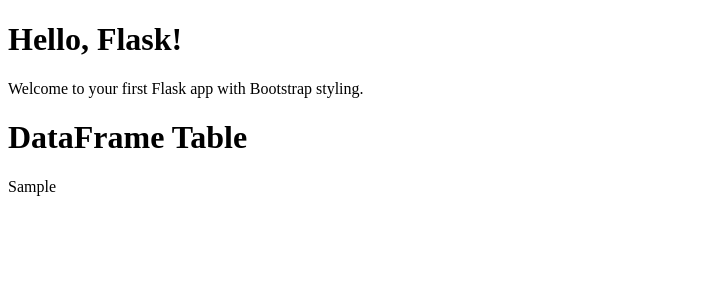
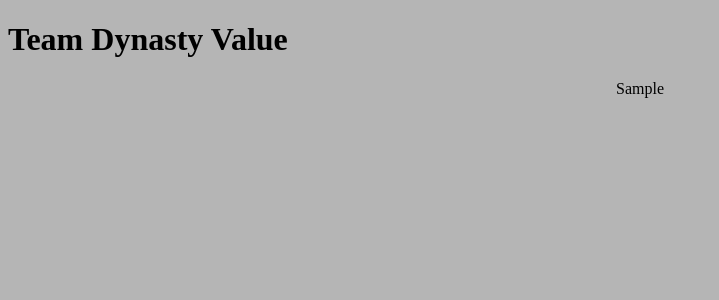
Before and after one commit to chino4242/Dynasty_tools, a Flask app: template templates/team.html in a window 1280 px wide. Shown: the top 300 px of the page, without its empty margins (0-719 px from the left). Run offline with Flask 3, Linux system fonts and the light colour scheme; the template is opened without the code that fills it: most values are stand-ins (such as "Sample title", 1, 10 or a date in 2020); some libraries are stand-ins or nearby versions.

Commit message:
Adds styles and make the team page more generic

```diff
--- a/app.py
+++ b/app.py
@@ -38,12 +38,14 @@ def display_dynasty_rankings():
 @app.route('/team')
 def team_view():
     nnf_rosters = get_league_rosters()
-    TOWK = nnf_rosters.loc[nnf_rosters['NNF_Team'] == "The One Who Knocks"]
+    team_roster = nnf_rosters.loc[nnf_rosters['NNF_Team'] == "IYKYK"]
     dynasty_df = create_dynasty_dfs()
-    merged_nnf_lateround = pd.merge(TOWK, dynasty_df,on='player_cleansed_name')
-    TOWK_sorted = merged_nnf_lateround.sort_values(by=['Tier', "Positional Rank"], ascending=True)
-    TOWK_sorted.drop(columns=['player_cleansed_name', 'Player', 'Age', 'name','position', 'fantasycalcId', 'sleeperId', 'mflId'], inplace=True)
-    table_html = TOWK_sorted.to_html(classes='table table-striped', index=False)
+    merged_nnf_lateround = pd.merge(team_roster, dynasty_df,on='player_cleansed_name')
+    team_roster_sorted = merged_nnf_lateround.sort_values(by=['Tier', "Positional Rank"], ascending=True)
+    team_roster_sorted.drop(columns=['player_cleansed_name', 'Player', 'Age', 'name','position', 'fantasycalcId', 'sleeperId', 'mflId'], inplace=True)
+    table_html = team_roster_sorted.to_html(classes='table table-striped', index=False)
+
+
     return render_template('team.html', table_html=table_html)
 
 
--- a/static/style.css
+++ b/static/style.css
@@ -1,3 +1,11 @@
 * {
     justify-content: center;
 }
+
+body {
+    background-color: rgb(181, 181, 181);
+}
+
+.table {
+    text-align: center;
+}
--- a/templates/team.html
+++ b/templates/team.html
@@ -6,15 +6,13 @@
     <title>Dynasty Tools</title>
     <link href=<link href="https://stackpath.bootstrapcdn.com/bootstrap/5.1.3/css/bootstrap.min.css" rel="stylesheet">
     <link rel="stylesheet" href="{{ url_for('static', filename='style.css') }}">
-    <link rel="stylesheet" type="text/" href="static/style.css"
+    <link rel="stylesheet" type="text/" href="static/style.css">
 </head>
 <body>
     <div class="container">
-        <h1 class="mt-5">Hello, Flask!</h1>
-        <p>Welcome to your first Flask app with Bootstrap styling.</p>
+        <h1 class="mt-5">Team Dynasty Value</h1>
     </div>
-    <div class="container">
-        <h1>DataFrame Table</h1>
+    <div class="table">
         <!--Display the DataFrame table-->
         {{table_html|safe}}
     </div>
```
